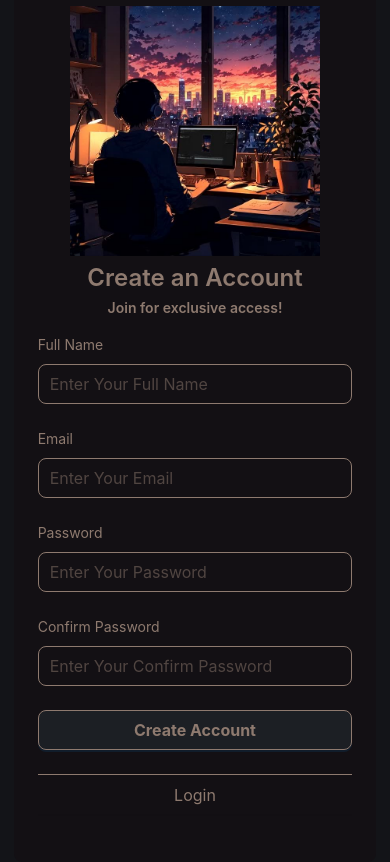
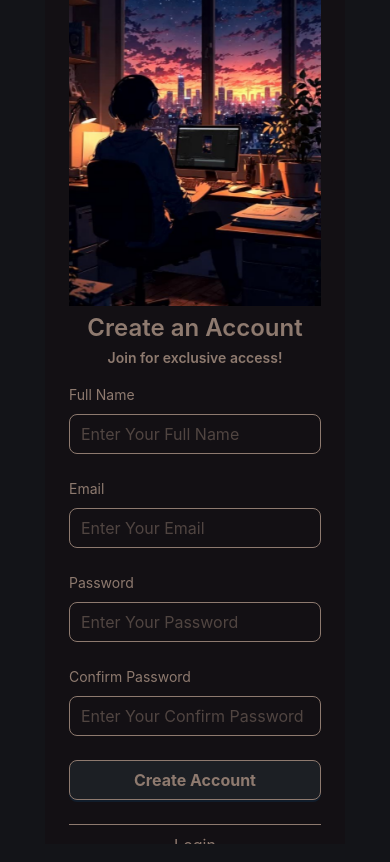
Before and after one commit to aliNzLami/frontAuthClerk, a React (Create React App) app: page /#/register in a window 390 px wide. Built offline with nearby package versions, Linux system fonts and the light colour scheme; no server answers.

Commit message:
debug: fix responsive problem (scroll-x)

```diff
--- a/public/index.html
+++ b/public/index.html
@@ -26,7 +26,7 @@
     -->
     <title>React App</title>
   </head>
-  <body>
+  <body style="overflow-x: hidden;">
     <noscript>You need to enable JavaScript to run this app.</noscript>
     <div id="root"></div>
     <!--
--- a/src/App.css
+++ b/src/App.css
@@ -1,27 +1,3 @@
-/* ------------------------------ GENERAL ------------------------------ */
-
-:root {
-    --main-dark: rgb(19, 20, 24);
-    --main-black: rgb(19, 16, 20);
-    --main-gray: rgb(28, 31, 36);
-    --main-brown: rgb(142, 122, 111);
-}
-
-h1, h2, h3, label, button, strong {
-    color: var(--main-brown) !important;
-}
-
-input {
-    background-color: transparent !important;
-    border: 1px solid var(--main-brown) !important;
-    color: white !important;
-}
-
-input::placeholder {
-    color: var(--main-brown) !important;
-    opacity: 0.5;
-}
-
 /* ------------------------------ GENERAL ------------------------------ */
 
 :root {
@@ -135,7 +111,13 @@ body {
 
 @media (max-width: 500px) {
     .form-container {
-        width: 93vw;
+        width: 400px;
+    }
+}
+
+@media (max-width: 400px) {
+    .form-container {
+        width: 300px;
     }
 }
 
@@ -184,8 +166,8 @@ body {
     }
 
     .authImg {
-        width: 250px;
-        height: 250px;
+        width: 350px;
+        height: 350px;
     }
 
     .formAuthHolder, .formImgHolder {
@@ -194,14 +176,17 @@ body {
 
 }
 
-@media screen and (max-height: 780px) and (max-width: 800px) {
+@media (max-width: 360px) {
     .authImg {
-        width: 100px;
-        height: 100px;
+        width: 300px;
+        height: 300px;
     }
+}
 
-    .formImgHolder {
-        padding-top: 15px;
+@media (max-width: 300px) {
+    .authImg {
+        width: 260px;
+        height: 260px;
     }
 }
 
```
